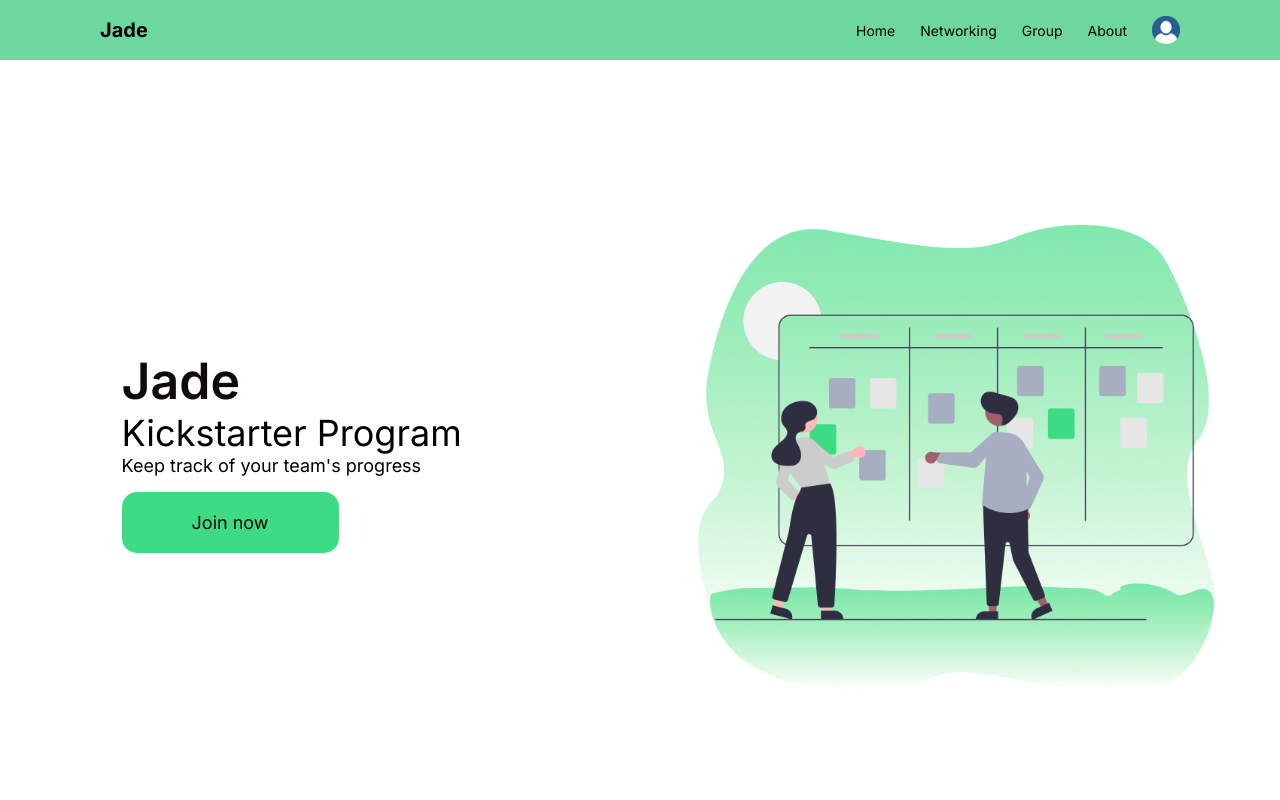
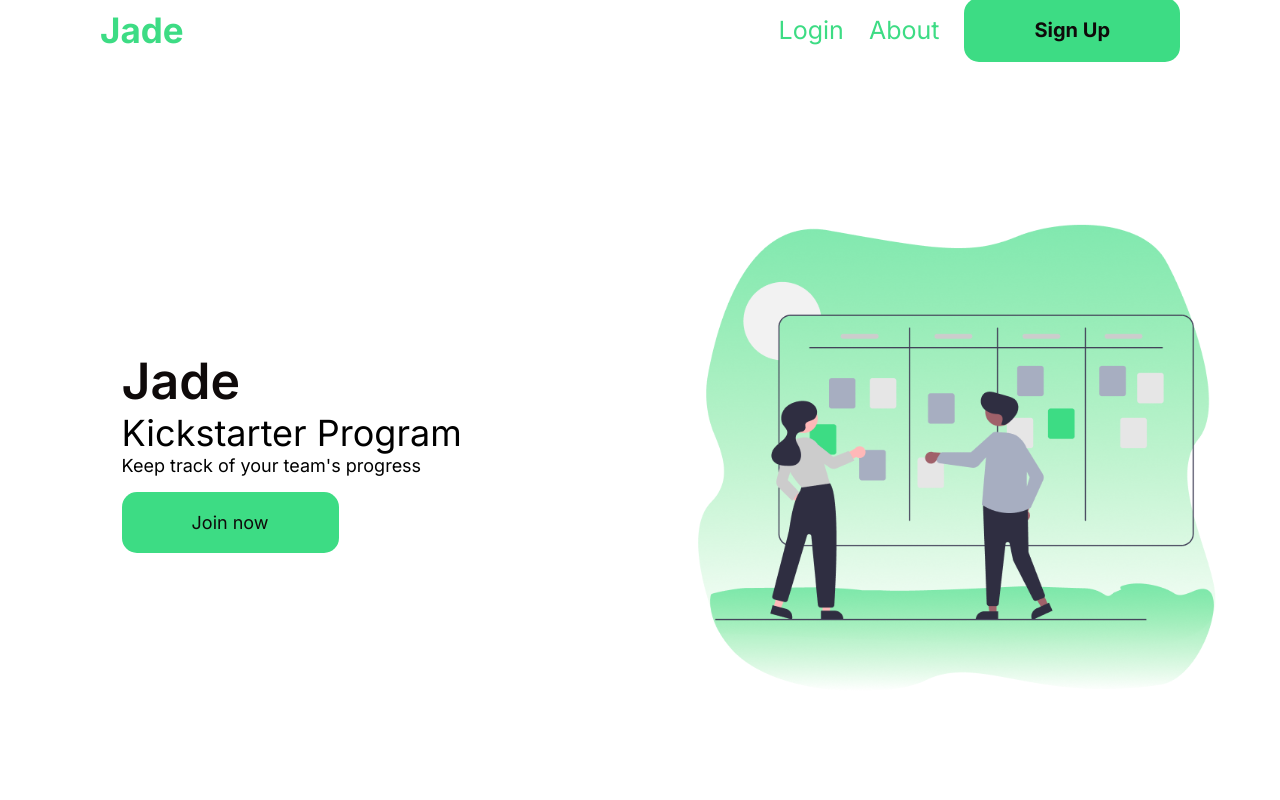
Before and after one commit to aibarrola/SubtleAsianNetwork, a React (Create React App) app: page / in a window 1280 px wide. Shown: the top 800 px of the page. Built offline with nearby package versions, Linux system fonts and the light colour scheme.

Commit message:
added landing redirection, and navbar changes

```diff
--- a/src/App.js
+++ b/src/App.js
@@ -12,14 +12,14 @@ import EditProfile from "./components/pages/editProfile/editProfile";
 import GroupPage from "./components/pages/groupPage/groupPage";
 import ForgotPassword from "./components/pages/forgotPassword/ForgotPassword";
 import ResetPassword from "./components/pages/forgotPassword/ResetPassword";
-/* import ReactGA from 'react-ga'; */
+import ReactGA from 'react-ga';
 import Aboutpage from "./components/pages/aboutPage/about";
 
 function App() {
-  /*  useEffect(() => {
+  useEffect(() => {
     ReactGA.initialize("UA-183491336-1"); //need to change when we create an actual website
     ReactGA.pageview(window.location.pathname + window.location.search);
-  }, []); */
+  }, []);
   return (
     <Router>
       <Switch>
--- a/src/components/loggedNav.jsx
+++ b/src/components/loggedNav.jsx
@@ -4,11 +4,10 @@ import DropDown from "./navDropDown";
 import { useHistory } from "react-router-dom";
 import { getJwt } from "./Helpers/jwt";
 
-function LoggedNav() {
-  /*   const [user, setUser] = useState(retrieved); */
+function LoggedNav({user_id, group}) {
   const [dropDown, setDrop] = useState(false);
-  const [group, setGroup] = useState("");
   const [showNav, setNavBar] = useState(false);
+
 
   function logout() {
     localStorage.clear();
@@ -29,17 +28,14 @@ function LoggedNav() {
       <small className="navTitle active"> Jade </small>
 
       <div className="navButtons">
-        <a href="Home " className="active">
+        <a href="home " className="active">
           Home
         </a>
         <a href="/networking" className="active">
           Networking
         </a>
-        <a href="/group" className="active">
+        <a href={`/group/${group}`}className="active">
           Group
-        </a>
-        <a href="/group" className="active">
-          About
         </a>
         <div
           className="profileOptions flexRowCenter circle"
@@ -50,11 +46,11 @@ function LoggedNav() {
             alt="Profile Default"
             className="profileOptions"
           />
-          {dropDown && <DropDown />}
+          {dropDown && <DropDown user_id = {user_id}/>}
         </div>
 
         {/*   <a href={`/group/${group}`}> Groups </a>
-        <a href={`/user/profile/${retrieved.user_id}`}> My Profile </a> */}
+        <a href={`/user/profile/${user_id}`}> My Profile </a> */}
       </div>
     </div>
   );
--- a/src/components/navDropDown.jsx
+++ b/src/components/navDropDown.jsx
@@ -1,22 +1,29 @@
 import React, { useState } from "react";
 import "./navbar.css";
+import {Link} from "react-router-dom";
 
-function NavDropDown() {
+function NavDropDown({user_id}) {
   function DropDownItem(props) {
     return (
-      <a href="#" className="menu-item">
+      <a href= '#'>
         {props.children}
       </a>
     );
   }
-
+  function logout() {
+    localStorage.clear();
+  }
   return (
     <div className="navDropDown shadow">
       <DropDownItem>
+      <a href= {`/user/profile/${user_id}`} className="menu-item">
         <small className="dropTag">My profile </small>
+        </a>
       </DropDownItem>
       <DropDownItem>
+      <a href= '/' className="menu-item" onClick = {logout}>
         <small className="dropTag">Log out </small>
+        </a>
       </DropDownItem>
     </div>
   );
--- a/src/components/navbar.jsx
+++ b/src/components/navbar.jsx
@@ -1,12 +1,12 @@
-import React from "react";
+import React, {useEffect, useState} from "react";
 import Axios from "axios";
-import { useHistory } from "react-router-dom";
+import { useHistory} from "react-router-dom";
 import { getJwt } from "./Helpers/jwt";
 import UnLoggedNav from "./unLoggedNavbar";
 import LoggedNav from "./loggedNav";
 
 function Navbar() {
-  /*  const [token, setToken] = useState();
+  const [token, setToken] = useState();
 
   let retrieved = localStorage.getItem("user");
   retrieved = JSON.parse(retrieved);
@@ -16,23 +16,23 @@ function Navbar() {
   const [showNav, setNavBar] = useState(false);
   const [loggedInNav, setloggedIn] = useState(false);
 
-  let history = useHistory(); */
+  let history = useHistory();
 
-  /*   useEffect(() => {
+   useEffect(() => {
+    if((localStorage.getItem('user') && localStorage.getItem('token'))){
+    setloggedIn(true);
     setToken(getJwt());
     Axios.get(`https://san-api.herokuapp.com/users/${user.user_id}`).then(
       (response) => {
         setUser(response.data);
         setGroup(response.data.group);
       }
-    );
-  }, []); */
+    );}
+  }, []);
 
-  function logout() {
-    localStorage.clear();
-  }
 
-  /* const changeBackground = () => {
+
+   const changeBackground = () => {
     if (window.scrollY >= 100) {
       setNavBar(true);
     } else {
@@ -40,14 +40,16 @@ function Navbar() {
     }
   };
 
-  window.addEventListener("scroll", changeBackground); */
+  window.addEventListener("scroll", changeBackground);
 
-  return (
-    <>
-      <LoggedNav />
-      {/* <UnLoggedNav /> */}
-    </>
-  );
+  if(loggedInNav){
+    return (
+      <LoggedNav user_id = {user._id} group = {group}/>
+      );
+  }else{
+    return (<UnLoggedNav/>);
+  }
+
 }
 
 export default Navbar;
--- a/src/components/pages/aboutPage/about.jsx
+++ b/src/components/pages/aboutPage/about.jsx
@@ -3,7 +3,7 @@ import Footer from "../landing/footer/Footer";
 import "../aboutPage/about.css";
 import mapSVG from "./img/aboutMap.svg";
 import newIdeasSVG from "./img/newIdeas.svg";
-import Navbar from "../../navbar";
+import Navbar from "../../unLoggedNavbar";
 
 import { FontAwesomeIcon } from "@fortawesome/react-fontawesome";
 
--- a/src/components/pages/landing/landing.jsx
+++ b/src/components/pages/landing/landing.jsx
@@ -1,5 +1,5 @@
-import React from "react";
-import { Link } from "react-router-dom";
+import React, {useEffect, useState} from "react";
+import { Link, useHistory } from "react-router-dom";
 
 import logo from "./logo.png";
 import mainSVG from "./landingMain.png";
@@ -10,12 +10,33 @@ import Connect from "./connectSection/Connect";
 import Progress from "./trackProgress/TrackProgress";
 import Career from "./career/Career";
 import Footer from "./footer/Footer";
-import Navbar from "../../navbar";
+import Navbar from "../../unLoggedNavbar";
+import { getJwt } from "../../Helpers/jwt";
 
 function LandingRevise() {
+ const [redirect, setRedirect] = useState(false);
+  const [user, setUser] = useState();
+  const [token, setToken] = useState();
+  const[loggedNav, setLoggedNav] = useState(false);
+
+  let history = useHistory();
+
+  useEffect(() => {
+    if (localStorage.getItem('user') && localStorage.getItem('token') ) {
+      let retreived = localStorage.getItem('user');
+      retreived = JSON.parse(retreived);
+      setUser(retreived.user_id);
+      setToken(getJwt());
+      setRedirect(true);
+    }
+  }, [])
+  if (redirect) {
+    history.push(`/user/profile/${user}`);
+    setRedirect(false);
+  }
   return (
     <div>
-      <Navbar />
+      <Navbar/>
       <div className="landingSection">
         {/*   <div className="logo-container">
           <img src={logo} className="logo" alt="Logo" />
--- a/src/components/unLoggedNavbar.jsx
+++ b/src/components/unLoggedNavbar.jsx
@@ -4,7 +4,6 @@ import { useHistory } from "react-router-dom";
 import { getJwt } from "./Helpers/jwt";
 
 function UnloggedNav() {
-  /*   const [user, setUser] = useState(retrieved); */
   const [group, setGroup] = useState("");
   const [showNav, setNavBar] = useState(false);
   const [loggedInNav, setloggedIn] = useState(false);
```
